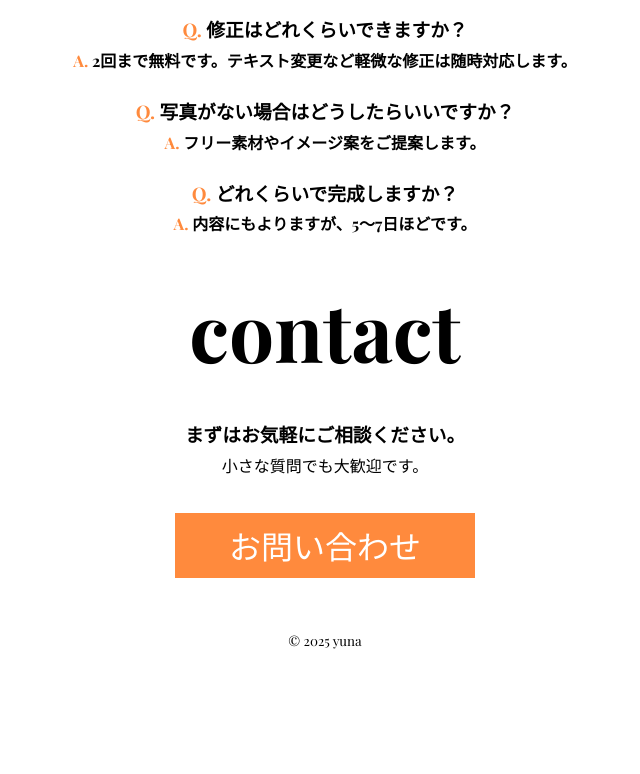
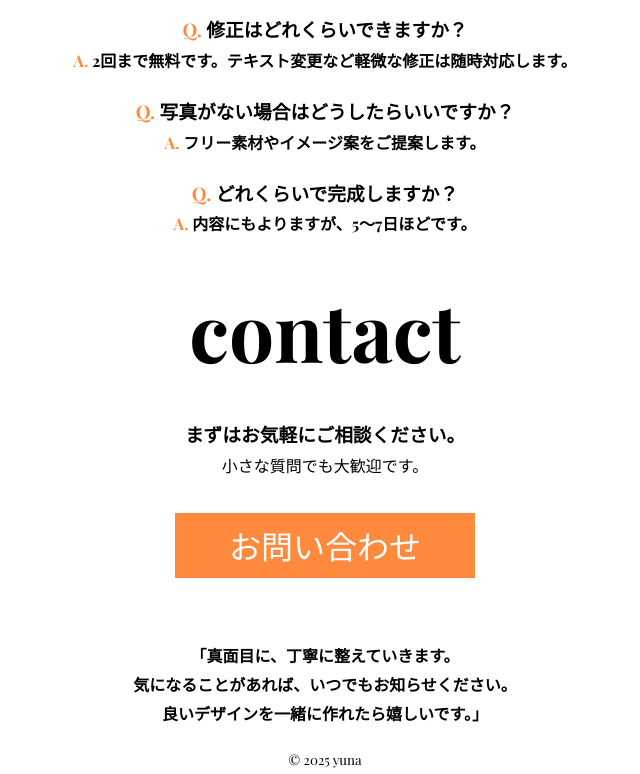
Before and after one commit to yuna-design572/minimal-web-design, a plain HTML site: page index.html in a window 1280 px wide. Shown: the part 3372-4146 px from the top of the page, without its empty margins (315-955 px from the left). Before the commit the page ends 4027 px from the top, so only its background shows below. Drawn offline with nearby package versions, Linux system fonts and the light colour scheme; a web font is replaced by a local one.

Commit message:
Add files via upload

```diff
--- a/css/style.css
+++ b/css/style.css
@@ -226,7 +226,7 @@ main p{
   align-items: center;
   font-size: 2rem;
   color: #ffffff;
-  padding-top: 15px;
+  padding-top: 10px;
 }
 
 .medium-inner {
@@ -305,6 +305,11 @@ main p{
 .contact{
     margin-bottom: 3rem;
 }
+.last{
+    font-weight: bold;
+    text-align: center;
+    padding: 1rem 2rem;
+}
 .to-top {
   position: fixed;
   bottom: 40px;
--- a/index.html
+++ b/index.html
@@ -165,6 +165,12 @@
                 <a class="contact-btn" href="mailto:yuna.design572@gmail.com">お問い合わせ</a>
             </section>
 
+            <p class="last">
+                「真面目に、丁寧に整えていきます。<br>
+                気になることがあれば、<span class="sp-br"><br></span>いつでもお知らせください。<br>
+                良いデザインを一緒に作れたら<span class="sp-br"><br></span>嬉しいです。」
+            </p>
+
          <a href="#" class="to-top">↑</a>
 
          <footer>
```
